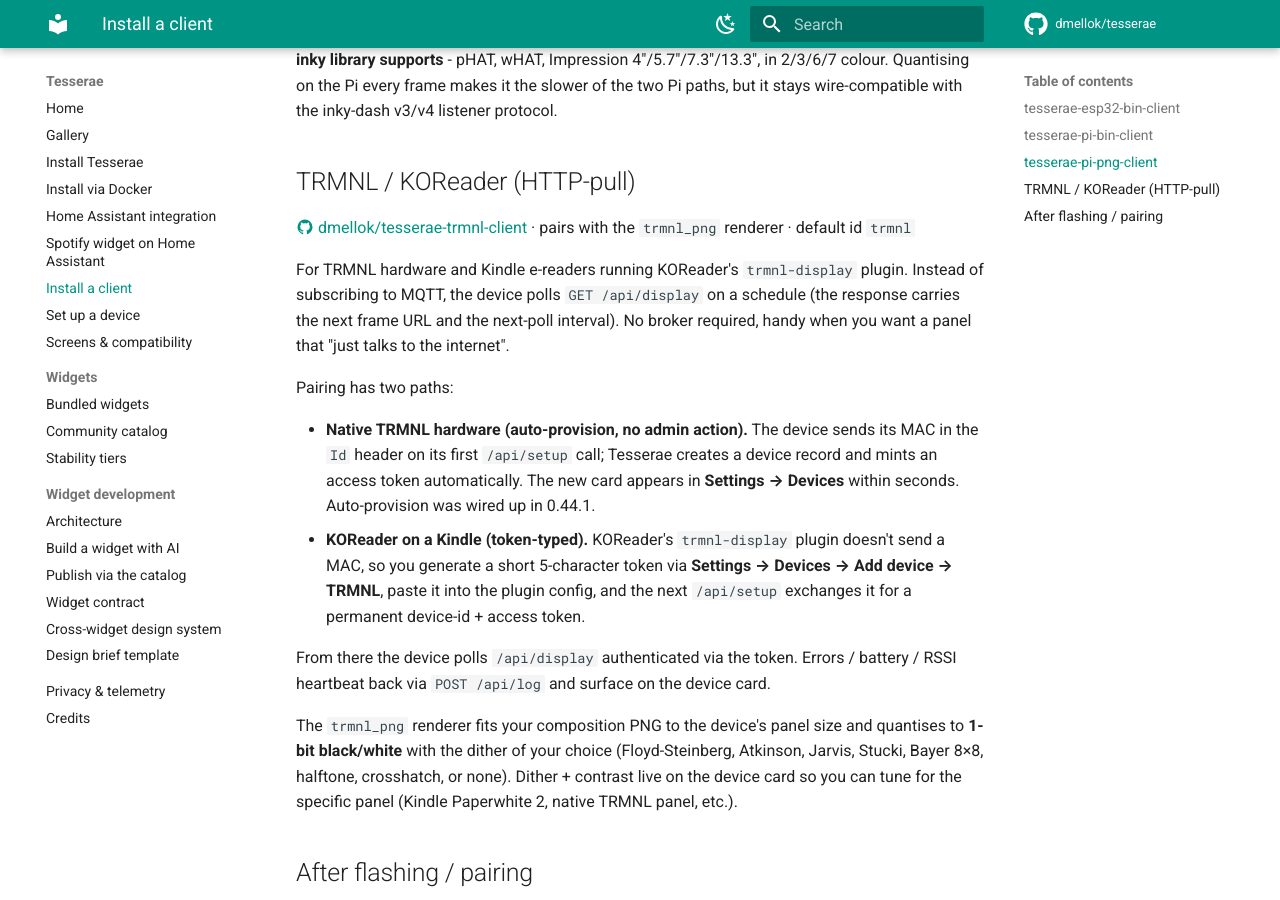
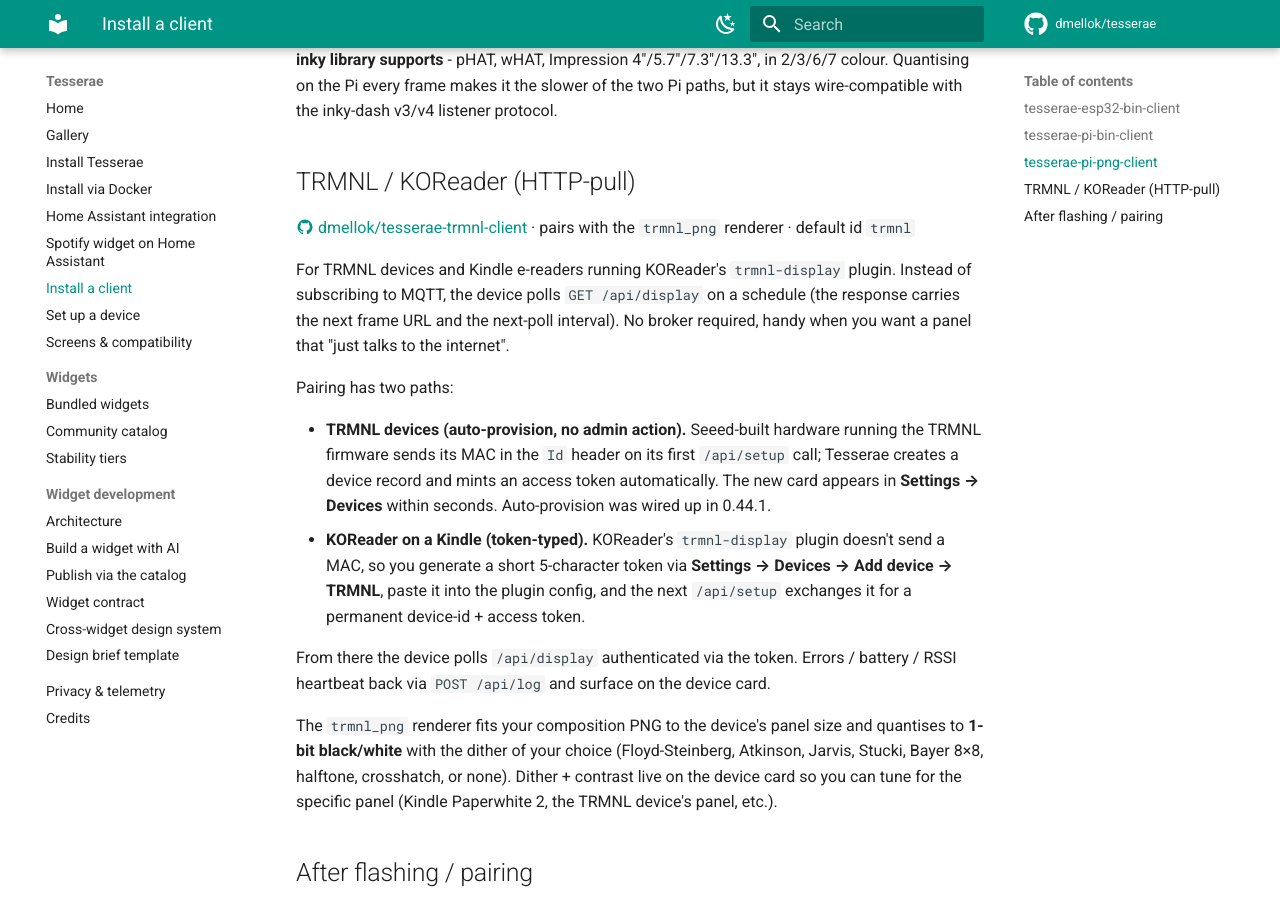
Before and after one commit to dmellok/tesserae, an MkDocs documentation site: the page built from docs/install/clients.md, in a window 1280 px wide and 900 px high, scrolled down 1437 px. Built offline with MkDocs 1.6.1 and Material for MkDocs 9.7.7, drawn with Linux system fonts in a browser that asks for light colours; comment, search, counter and statistics services are not loaded; some of the changed text lies outside the part shown.

Commit message:
0.46.1: stop calling Seeed-built hardware 'native TRMNL hardware'
TRMNL is the firmware / software; the physical devices are built by
Seeed Studio running the TRMNL firmware. The phrasing made some folks
(rightly) read Tesserae as conflating the two.

Swept the lot:

- docs/install/devices.md + clients.md + index.md
- docs/compatibility.md + docs/_data/tested.json
- docs/dev/architecture.md
- README.md (intro paragraph + tested-panels table)
- devices/trmnl_client/device.json (manifest description)
- renderers/trmnl_png/renderer.json + renderer.py (manifest +
  module docstring)
- app/auth.py + app/trmnl_api.py + app/device_loader.py (code
  comments)

CHANGELOG entries are left alone; convention is don't rewrite
historical entries even when the phrasing was wrong at the time.

Tests still green; ruff clean. Triggered by feedback from Ryan
@ TRMNL on the HA forum post.

```diff
--- a/docs/_data/tested.json
+++ b/docs/_data/tested.json
@@ -19,7 +19,7 @@
     "trmnl_png": {
       "status": "Tested",
       "hardware": "Amazon Kindle Paperwhite 2 (jailbroken) via KOReader trmnl-display plugin",
-      "notes": "1-bit greyscale PNG fitted to the panel + dithered server-side. Native TRMNL hardware is supported but not yet confirmed here."
+      "notes": "1-bit greyscale PNG fitted to the panel + dithered server-side. TRMNL devices (Seeed hardware running the TRMNL firmware) are supported but not yet confirmed here."
     }
   }
 }
--- a/docs/install/clients.md
+++ b/docs/install/clients.md
@@ -11,7 +11,7 @@
 | `tesserae-esp32-bin-client` | MQTT | `esp32` | Battery-powered Waveshare 13.3" Spectra 6 |
 | `tesserae-pi-bin-client` | MQTT | `pi_bin` | Plugged-in Pimoroni Inky Impression (fastest path) |
 | `tesserae-pi-png-client` | MQTT | `pi_png` | Any inky-supported panel (2/3/6/7 colour) |
-| `tesserae-trmnl-client` | HTTP-pull | `trmnl` | TRMNL hardware + KOReader-on-Kindle |
+| `tesserae-trmnl-client` | HTTP-pull | `trmnl` | TRMNL devices + KOReader-on-Kindle |
 
 See [Screens & compatibility](../compatibility.md) for which renderer feeds each
 client and what's been tested on real hardware.
@@ -63,7 +63,7 @@
 [:material-github: dmellok/tesserae-trmnl-client](https://github.com/dmellok/tesserae-trmnl-client)
 · pairs with the `trmnl_png` renderer · default id `trmnl`
 
-For TRMNL hardware and Kindle e-readers running KOReader's
+For TRMNL devices and Kindle e-readers running KOReader's
 `trmnl-display` plugin. Instead of subscribing to MQTT, the device polls
 `GET /api/display` on a schedule (the response carries the next frame
 URL and the next-poll interval). No broker required, handy when you
@@ -71,7 +71,7 @@
 
 Pairing has two paths:
 
-- **Native TRMNL hardware (auto-provision, no admin action).** The device sends its MAC in the `Id` header on its first `/api/setup` call; Tesserae creates a device record and mints an access token automatically. The new card appears in **Settings → Devices** within seconds. Auto-provision was wired up in 0.44.1.
+- **TRMNL devices (auto-provision, no admin action).** Seeed-built hardware running the TRMNL firmware sends its MAC in the `Id` header on its first `/api/setup` call; Tesserae creates a device record and mints an access token automatically. The new card appears in **Settings → Devices** within seconds. Auto-provision was wired up in 0.44.1.
 - **KOReader on a Kindle (token-typed).** KOReader's `trmnl-display` plugin doesn't send a MAC, so you generate a short 5-character token via **Settings → Devices → Add device → TRMNL**, paste it into the plugin config, and the next `/api/setup` exchanges it for a permanent device-id + access token.
 
 From there the device polls `/api/display` authenticated via the token. Errors / battery / RSSI heartbeat back via `POST /api/log` and surface on the device card.
@@ -81,7 +81,7 @@
 your choice (Floyd-Steinberg, Atkinson, Jarvis, Stucki, Bayer 8×8,
 halftone, crosshatch, or none). Dither + contrast live on the device
 card so you can tune for the specific panel (Kindle Paperwhite 2,
-native TRMNL panel, etc.).
+the TRMNL device's panel, etc.).
 
 ## After flashing / pairing
 
--- a/pyproject.toml
+++ b/pyproject.toml
@@ -4,7 +4,7 @@
 
 [project]
 name = "tesserae"
-version = "0.46.0"
+version = "0.46.1"
 description = "E-ink dashboard companion. Compose tile-based dashboards, render headless, push frames over MQTT."
 requires-python = ">=3.11"
 license = { text = "MIT" }
```
Also changed, not shown: CHANGELOG.md (+16 -0 lines), README.md (+2 -2 lines), docs/compatibility.md (+1 -1 lines), docs/dev/architecture.md (+1 -1 lines), docs/index.md (+1 -1 lines), docs/install/devices.md (+1 -1 lines), 6 other files.
